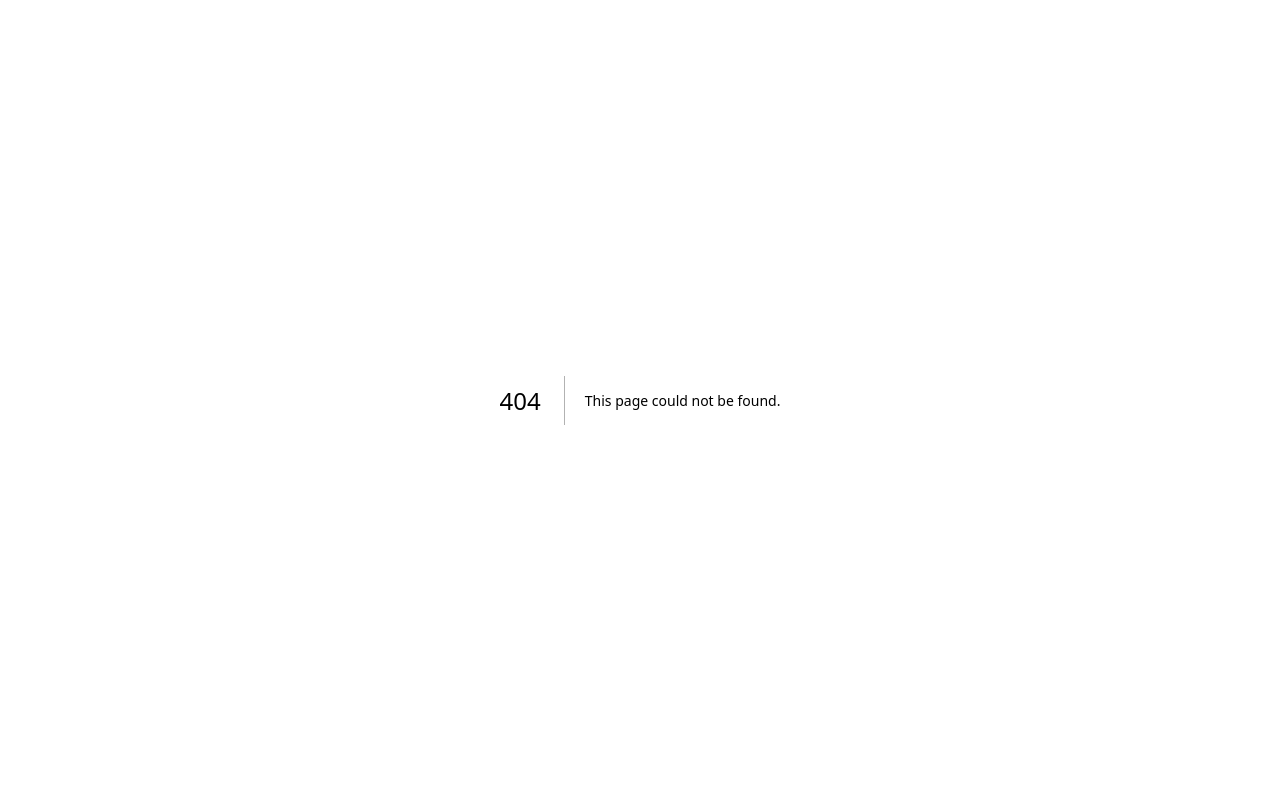
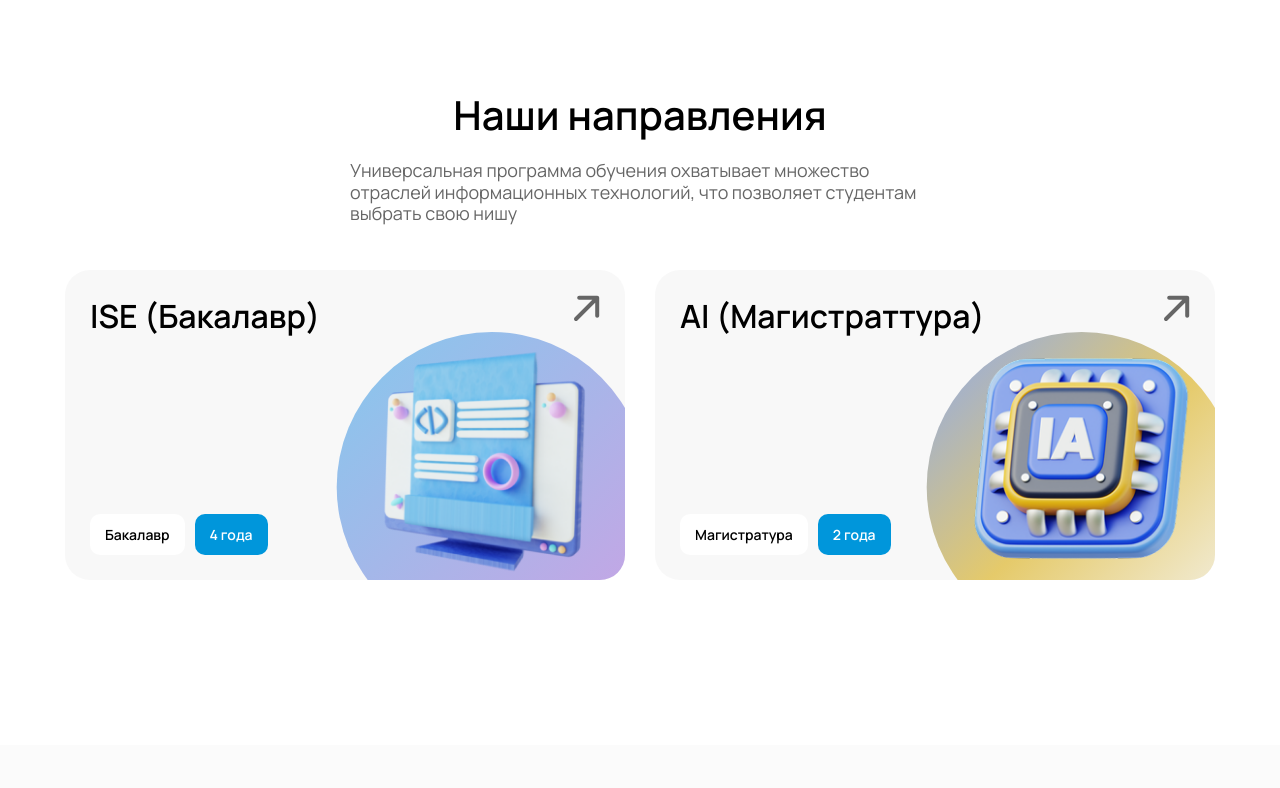
Before and after one commit to IsmailGa/kiut_ise_kafedra, a Next.js app: page /courses in a window 1280 px wide. Before the commit this address had no page. Shown: the top 788 px of the page. Built offline with nearby package versions, Linux system fonts and the light colour scheme.

Commit message:
added courses page and changed navbar link

```diff
--- /dev/null
+++ b/app/courses/page.tsx
@@ -0,0 +1,91 @@
+import React from "react";
+import bg_two from "@/public/assets/section_five/bg_two.png";
+import bg_three from "@/public/assets/section_five/bg_three.png";
+import Image from "next/image";
+import Link from "next/link";
+import { ArrowRotated } from "@/public/icons";
+import Container from "@/components/container";
+
+const Courses = () => {
+  return (
+    <section
+      className="w-full flex flex-col 2xl:mt-[120px] mt-[95px]"
+      id="courses"
+    >
+      <Container>
+        <div className="w-full flex flex-col gap-[25px] 2xl:mb-[65px] mb-[45px] items-center">
+          <h1 className="2xl:text-[56px] xl:text-[40px] lg:text-[32px] font-semibold leading-[100%]">
+            Наши направления
+          </h1>
+          <p className="2xl:max-w-[667px] max-w-[580px] xl:text-[18px] text-[16px] text-[#666666] font-normal leading-[120%]">
+            Универсальная программа обучения охватывает множество отраслей
+            информационных технологий, что позволяет студентам выбрать свою нишу
+          </p>
+        </div>
+        {/* CARDS */}
+        <div className="grid grid-cols-2 items-center flex-col gap-[30px] mb-[45px]">
+          {/* CARD ONE */}
+          <Link href="/courses/bachelors">
+            <div className="xl:h-[310px] h-[280px] flex flex-col justify-between p-[25px] rounded-[25px] bg-[#F4F4F4]/65 overflow-hidden relative group">
+              <div className="flex items-start justify-between w-full ">
+                <h1 className="xl:text-[32px] text-[24px] font-semibold leading-[135%]">
+                  ISE (Бакалавр)
+                </h1>
+              </div>
+              <div className="flex gap-[10px] items-center max-xl:flex-col">
+                <p className="text-[14px] font-semibold py-[10px] px-[15px] bg-white rounded-[10px] self-start">
+                  Бакалавр
+                </p>
+                <p className="text-[14px] font-semibold py-[10px] px-[15px] bg-primary text-white rounded-[10px] self-start">
+                  4 года
+                </p>
+              </div>
+              <div className="absolute right-[25px] top-[25px] fill-[#666666] group-hover:fill-primary duration-300 ease">
+                <ArrowRotated style="fill-inherit max-xl:w-[22px] max-xl:h-[22px]" />
+              </div>
+              <div className="absolute xl:w-[310px] w-[250px] h-auto aspect-square right-0 bottom-0 translate-y-[20%] translate-x-[7%]">
+                <Image
+                  src={bg_two}
+                  alt="section_five_bg 1"
+                  className="group-hover:translate-x-[-5px] group-hover:translate-y-[-5px] duration-300 ease"
+                />
+                <div className="absolute top-0 left-0 w-full h-auto aspect-square bg-gradient-to-br from-[#85C8ED] to-[#CBA2E4] rounded-full z-[-1] group-hover:rotate-[45deg] duration-300 ease"></div>
+              </div>
+            </div>
+          </Link>
+          {/* CARD TWO */}
+          <Link href="/courses/masters">
+            <div className="xl:h-[310px] h-[280px] flex flex-col justify-between p-[25px] rounded-[25px] bg-[#F4F4F4]/65 overflow-hidden relative group">
+              <div className="flex items-start justify-between w-full ">
+                <h1 className="xl:text-[32px] text-[24px] font-semibold leading-[135%]">
+                  AI (Магистраттура)
+                </h1>
+              </div>
+              <div className="flex gap-[10px] items-center max-xl:flex-col">
+                <p className="text-[14px] font-semibold py-[10px] px-[15px] bg-white rounded-[10px] self-start">
+                  Магистратура
+                </p>
+                <p className="text-[14px] font-semibold py-[10px] px-[15px] bg-primary text-white rounded-[10px] self-start">
+                  2 года
+                </p>
+              </div>
+              <div className="absolute right-[25px] top-[25px] fill-[#666666] group-hover:fill-primary duration-300 ease">
+                <ArrowRotated style="fill-inherit max-xl:w-[22px] max-xl:h-[22px]" />
+              </div>
+              <div className="absolute xl:w-[310px] w-[250px] h-auto aspect-square right-0 bottom-0 translate-y-[20%] translate-x-[7%]">
+                <Image
+                  src={bg_three}
+                  alt="section_five_bg 2"
+                  className="group-hover:translate-x-[-5px] group-hover:translate-y-[-5px] duration-300 ease"
+                />
+                <div className="absolute top-0 left-0 w-full h-auto aspect-square bg-gradient-to-br from-[#8EA9EC] via-[#E5CA6A] to-[#F5F5F4] rounded-full z-[-1] group-hover:rotate-[45deg] duration-300 ease"></div>
+              </div>
+            </div>
+          </Link>
+        </div>
+      </Container>
+    </section>
+  );
+};
+
+export default Courses;
--- a/app/sections/5/SectionFive.tsx
+++ b/app/sections/5/SectionFive.tsx
@@ -7,7 +7,7 @@ import { ArrowRotated } from "@/public/icons";
 
 const SectionFive = () => {
   return (
-    <section className="w-full flex flex-col 2xl:mt-[120px] mt-[95px]">
+    <section className="w-full flex flex-col 2xl:mt-[120px] mt-[95px]" id="courses">
       <div className="w-full flex flex-col gap-[25px] 2xl:mb-[65px] mb-[45px]">
         <h1 className="2xl:text-[56px] xl:text-[40px] lg:text-[32px] font-semibold leading-[100%]">
           Наши направления
--- a/components/navbar.tsx
+++ b/components/navbar.tsx
@@ -37,7 +37,7 @@ const Navbar = () => {
             </Link>
             {isTeachersOrHome && (
               <Link
-                href="#"
+                href="/courses"
                 className="flex items-center bg-white/20 backdrop-blur-lg text-white xl:h-[50px] lg:h-[48px] h-[44px] xl:px-[25px] lg:px-[23px] px-[20px] border-0 outline-0 rounded-[15px]"
               >
                 Все направления
```
